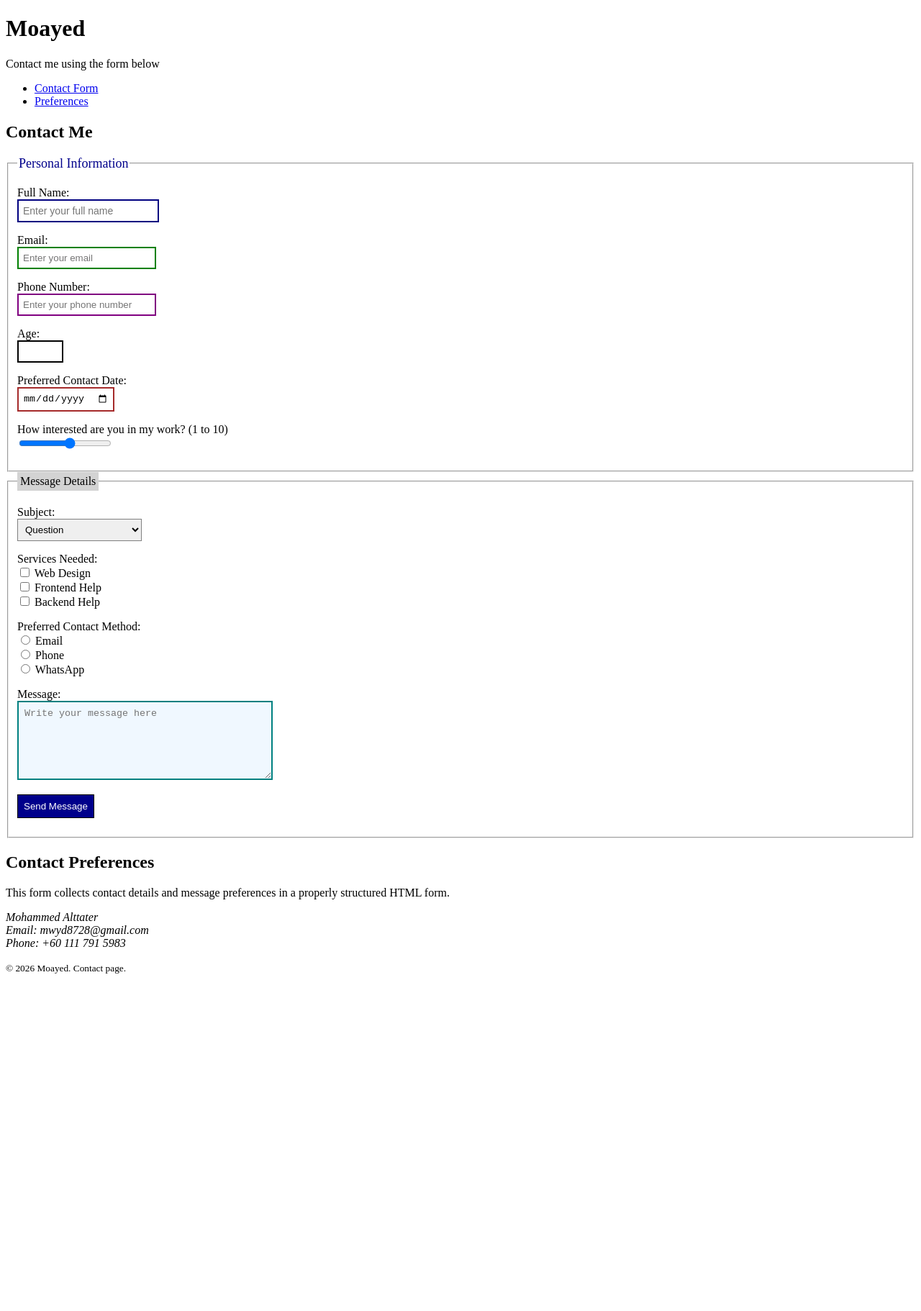
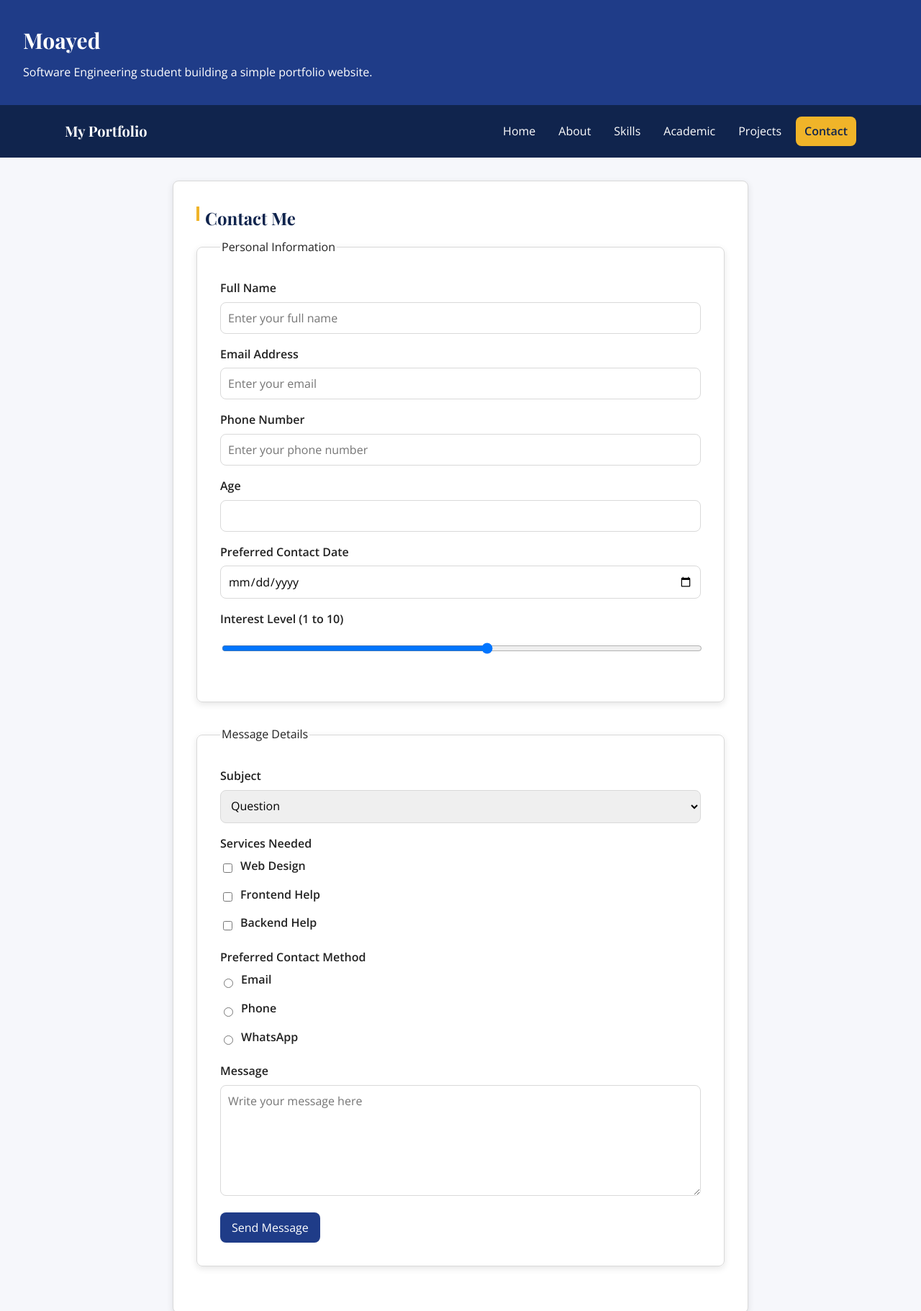
Before and after one commit to Moayed8728/cross-platform, a plain HTML site: page contact.html in a window 1280 px wide. Shown: the top 1822 px of the page at 72% size. Before the commit the page ends 1370 px from the top, so only its background shows below. Drawn offline with nearby package versions, Linux system fonts and the light colour scheme.

Commit message:
updated files using css

```diff
--- a/contact.html
+++ b/contact.html
@@ -2,81 +2,79 @@
 <html lang="en">
 <head>
     <meta charset="UTF-8">
-    <meta name="description" content="Contact form for Moayed portfolio">
-    <title>Contact Me - Moayed Portfolio</title>
+    <meta name="description" content="Home page of Mo portfolio">
+    <meta name="viewport" content="width=device-width, initial-scale=1.0">
+    <title>Home - Moayed </title>
+    <link rel="stylesheet" href="style.css">
 </head>
 <body>
 
 <header>
+    <div>
         <h1>Moayed</h1>
-    <p>Contact me using the form below</p>
+        <p>Software Engineering student building a simple portfolio website.</p>
+    </div>
 </header>
 
 <nav>
-    <ul>
-        <li><a href="#contactform">Contact Form</a></li>
-        <li><a href="#preferences">Preferences</a></li>
+    <div class="nav-wrap">
+        <div class="nav-title">My Portfolio</div>
+        <ul class="nav-links">
+            <li><a href="index.html">Home</a></li>
+            <li><a href="about.html">About</a></li>
+            <li><a href="skills.html">Skills</a></li>
+            <li><a href="academic.html">Academic</a></li>
+            <li><a href="projects.html">Projects</a></li>
+            <li><a href="contact.html" class="active">Contact</a></li>
         </ul>
+    </div>
 </nav>
 
 <main>
-    <section id="contactform">
+    <section class="form-box">
         <h2>Contact Me</h2>
 
         <form action="#" method="post">
             <fieldset>
-                <legend style="color: darkblue; font-size: 18px;">Personal Information</legend>
+                <legend>Personal Information</legend>
 
-                <p>
-                    <label for="fullname">Full Name:</label><br>
-                    <input type="text" id="fullname" name="fullname"
-                        style="border: 2px solid navy; padding: 6px; font-size: 14px;"
-                        placeholder="Enter your full name"
-                        required maxlength="60">
-                </p>
+                <div class="form-group">
+                    <label for="fullname">Full Name</label>
+                    <input type="text" id="fullname" name="fullname" placeholder="Enter your full name" required maxlength="60">
+                </div>
 
-                <p>
-                    <label for="email">Email:</label><br>
-                    <input type="email" id="email" name="email"
-                        style="border: 2px solid green; padding: 6px;"
-                        placeholder="Enter your email"
-                        required maxlength="80">
-                </p>
+                <div class="form-group">
+                    <label for="email">Email Address</label>
+                    <input type="email" id="email" name="email" placeholder="Enter your email" required maxlength="80">
+                </div>
 
-                <p>
-                    <label for="phone">Phone Number:</label><br>
-                    <input type="tel" id="phone" name="phone"
-                        style="border: 2px solid purple; padding: 6px;"
-                        placeholder="Enter your phone number"
-                        required maxlength="15">
-                </p>
+                <div class="form-group">
+                    <label for="phone">Phone Number</label>
+                    <input type="tel" id="phone" name="phone" placeholder="Enter your phone number" required maxlength="15">
+                </div>
 
-                <p>
-                    <label for="age">Age:</label><br>
-                    <input type="number" id="age" name="age"
-                        style="border: 2px solid black; padding: 6px;"
-                        min="18" max="60" required>
-                </p>
+                <div class="form-group">
+                    <label for="age">Age</label>
+                    <input type="number" id="age" name="age" min="18" max="60" required>
+                </div>
 
-                <p>
-                    <label for="date">Preferred Contact Date:</label><br>
-                    <input type="date" id="date" name="date"
-                        style="border: 2px solid brown; padding: 6px;"
-                        required>
-                </p>
+                <div class="form-group">
+                    <label for="date">Preferred Contact Date</label>
+                    <input type="date" id="date" name="date" required>
+                </div>
 
-                <p>
-                    <label for="range">How interested are you in my work? (1 to 10)</label><br>
+                <div class="form-group">
+                    <label for="range">Interest Level (1 to 10)</label>
                     <input type="range" id="range" name="range" min="1" max="10">
-                </p>
+                </div>
             </fieldset>
 
             <fieldset>
-                <legend style="background-color: lightgray; padding: 4px;">Message Details</legend>
+                <legend>Message Details</legend>
 
-                <p>
-                    <label for="subject">Subject:</label><br>
-                    <select id="subject" name="subject" style="padding: 6px; border: 1px solid gray;" required>
+                <div class="form-group">
+                    <label for="subject">Subject</label>
+                    <select id="subject" name="subject" required>
                         <optgroup label="General">
                             <option value="question">Question</option>
                             <option value="feedback">Feedback</option>
@@ -86,61 +84,62 @@
                             <option value="project">Project Collaboration</option>
                         </optgroup>
                     </select>
-                </p>
+                </div>
 
-                <p>
-                    <label>Services Needed:</label><br>
+                <div class="form-group">
+                    <label>Services Needed</label>
+                    <div class="choice-group">
+                        <div class="choice-item">
                             <input type="checkbox" id="webdesign" name="services" value="webdesign">
-                    <label for="webdesign">Web Design</label><br>
-
+                            <label for="webdesign">Web Design</label>
+                        </div>
+                        <div class="choice-item">
                             <input type="checkbox" id="frontend" name="services" value="frontend">
-                    <label for="frontend">Frontend Help</label><br>
-
+                            <label for="frontend">Frontend Help</label>
+                        </div>
+                        <div class="choice-item">
                             <input type="checkbox" id="backend" name="services" value="backend">
                             <label for="backend">Backend Help</label>
-                </p>
+                        </div>
+                    </div>
+                </div>
 
-                <p>
-                    <label>Preferred Contact Method:</label><br>
+                <div class="form-group">
+                    <label>Preferred Contact Method</label>
+                    <div class="choice-group">
+                        <div class="choice-item">
                             <input type="radio" id="contactemail" name="contactmethod" value="email" required>
-                    <label for="contactemail">Email</label><br>
-
+                            <label for="contactemail">Email</label>
+                        </div>
+                        <div class="choice-item">
                             <input type="radio" id="contactphone" name="contactmethod" value="phone">
-                    <label for="contactphone">Phone</label><br>
-
+                            <label for="contactphone">Phone</label>
+                        </div>
+                        <div class="choice-item">
                             <input type="radio" id="contactwhatsapp" name="contactmethod" value="whatsapp">
                             <label for="contactwhatsapp">WhatsApp</label>
-                </p>
+                        </div>
+                    </div>
+                </div>
 
-                <p>
-                    <label for="message">Message:</label><br>
-                    <textarea id="message" name="message" rows="6" cols="40"
-                        style="border: 2px solid teal; padding: 8px; background-color: #f0f8ff;"
-                        placeholder="Write your message here"
-                        maxlength="300"
-                        required></textarea>
-                </p>
+                <div class="form-group">
+                    <label for="message">Message</label>
+                    <textarea id="message" name="message" rows="6" cols="40" placeholder="Write your message here" maxlength="300" required></textarea>
+                </div>
 
-                <p>
-                    <button type="submit" style="color: white; background-color: darkblue; padding: 8px; border: 1px solid black;">Send Message</button>
-                </p>
+                <button type="submit">Send Message</button>
             </fieldset>
         </form>
-    </section>
-
-    <section id="preferences">
-        <h2>Contact Preferences</h2>
-        <p>This form collects contact details and message preferences in a properly structured HTML form.</p>
     </section>
 </main>
 
 <footer>
     <address>
-        Mohammed Alttater<br>
+        Moayed<br>
         Email: mwyd8728@gmail.com<br>
-        Phone: +60 111 791 5983
+        Phone: +601117915983
     </address>
-    <p><small>&copy; 2026 Moayed. Contact page.</small></p>
+    <p><small>&copy; 2026 Moayed. All rights reserved.</small></p>
 </footer>
 
 </body>
```
Also changed, not shown: about.html (+49 -35 lines), academic.html (+23 -18 lines), index.html (+54 -25 lines), projects.html (+37 -29 lines), skills.html (+38 -27 lines). Lines whose indentation alone changed are shown as unchanged.
